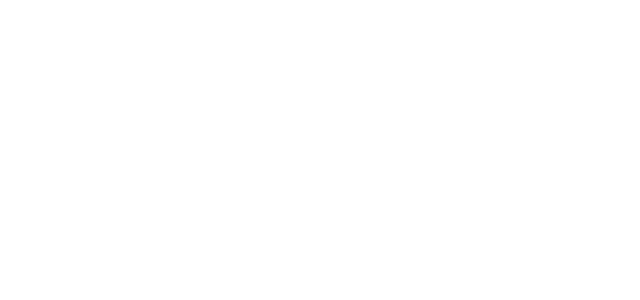
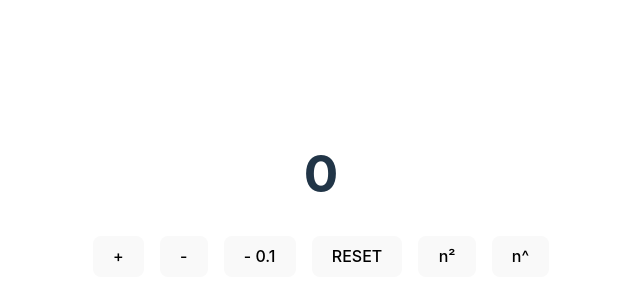
Before and after one commit to ThomasMoulins/app-cours, a React (Vite) app: page / in a window 1280 px wide. Shown: the part 206-506 px from the top of the page, without its empty margins (319-959 px from the left). Built offline with nearby package versions, Linux system fonts and the light colour scheme.

Commit message:
TD14 DONE

```diff
--- a/package.json
+++ b/package.json
@@ -11,7 +11,8 @@
   },
   "dependencies": {
     "react": "^18.3.1",
-    "react-dom": "^18.3.1"
+    "react-dom": "^18.3.1",
+    "styled-components": "^6.1.13"
   },
   "devDependencies": {
     "@eslint/js": "^9.9.0",
--- a/src/App.jsx
+++ b/src/App.jsx
@@ -1,9 +1,9 @@
 import './App.css'
+import Compteur from './components/Compteur'
 
 function App() {
   return (
-    <>
-    </>
+    <Compteur />
   )
 }
 
--- /dev/null
+++ b/src/components/Compteur.jsx
@@ -0,0 +1,46 @@
+import { useReducer } from "react";
+import styled from "styled-components";
+
+const initalCompteur = {count : 0};
+
+function reducer(state, action) {
+    switch (action.type) {
+        case 'increment':
+            return {count: state.count + 1};
+        case 'decrement':
+            return {count: state.count - 1};
+        case 'mindecrement':
+            return {count: state.count - 0.1};
+        case 'reset':
+            return {count: 0};
+        case 'exposant':
+            return {count: Math.pow(state.count, 2)};
+        case 'arrondisup':
+            return {count: Math.ceil(state.count)};
+        default :
+        throw new Error();
+    }
+}
+
+const Button = styled.button `
+    margin: 0 0.5rem;
+`
+
+const Compteur = () => {
+
+  const [state, dispatch] = useReducer(reducer, initalCompteur);
+
+  return (
+    <>
+        <h1>{state.count}</h1>
+        <Button onClick={() => dispatch({type: 'increment'})}>+</Button>
+        <Button onClick={() => dispatch({type: 'decrement'})}>-</Button>
+        <Button onClick={() => dispatch({type: 'mindecrement'})}>- 0.1</Button>
+        <Button onClick={() => dispatch({type: 'reset'})}>RESET</Button>
+        <Button onClick={() => dispatch({type: 'exposant'})}>n²</Button>
+        <Button onClick={() => dispatch({type: 'arrondisup'})}>n^</Button>
+    </>
+  )
+}
+
+export default Compteur
```
Also changed, not shown: 1 other file (tests, documents, lock files or other folders).
